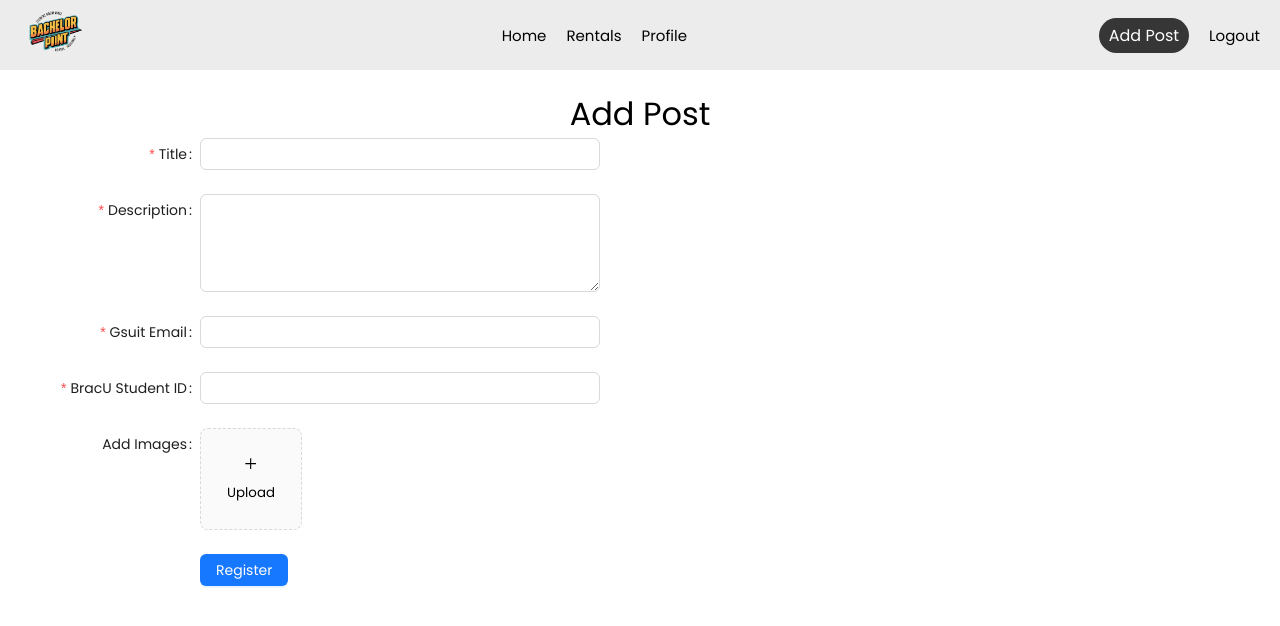
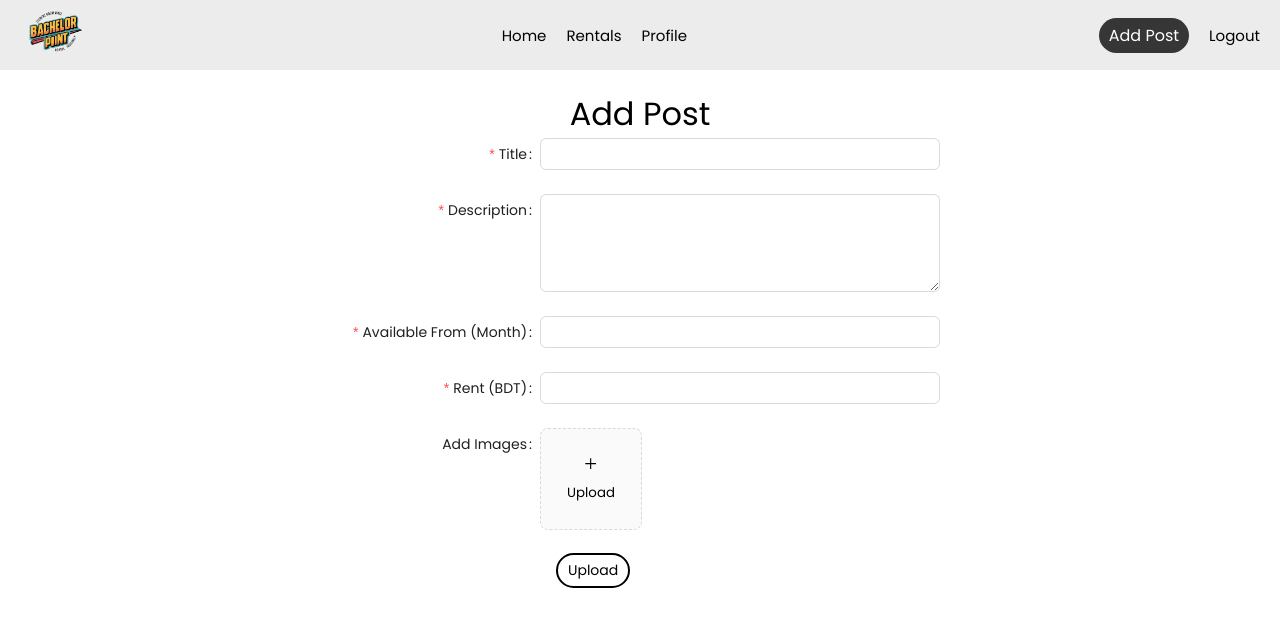
Before and after one commit to mujtahid705/BachelorPoint_frontend, a React (Create React App) app: page /add_post in a window 1280 px wide. Shown: the top 626 px of the page. Built offline with nearby package versions, Linux system fonts and the light colour scheme.

Commit message:
addpost page completed

```diff
--- a/src/pages/AddPost.js
+++ b/src/pages/AddPost.js
@@ -15,7 +15,7 @@ const AddPost = () => {
       setImgError(true);
     } else {
       setImgError(false);
-      const data = { ...values, idImg: flatImg };
+      const data = { ...values, flatImg: flatImg };
       console.log("Success:", data);
     }
   };
@@ -56,6 +56,7 @@ const AddPost = () => {
         <div className={styles.formContainer}>
           <Form
             name="basic"
+            className={styles.form}
             labelCol={{
               span: 8,
             }}
@@ -96,12 +97,12 @@ const AddPost = () => {
             </Form.Item>
 
             <Form.Item
-              label="Gsuit Email"
-              name="email"
+              label="Available From (Month)"
+              name="available_from"
               rules={[
                 {
                   required: true,
-                  message: "Please enter your email!",
+                  message: "Please enter when it is available!",
                 },
               ]}
             >
@@ -109,13 +110,12 @@ const AddPost = () => {
             </Form.Item>
 
             <Form.Item
-              label="BracU Student ID"
-              name="student_id"
+              label="Rent (BDT)"
+              name="rent"
               rules={[
                 {
                   required: true,
-                  pattern: /^\d{8}$/,
-                  message: "Please enter your student id!",
+                  message: "Please enter the rent!",
                 },
               ]}
             >
@@ -153,18 +153,11 @@ const AddPost = () => {
                 </button>
               </Upload>
             </Form.Item>
-            {imgError && (
-              <p className={styles.errorMsg}>
-                Please upload your BracU ID Card!
-              </p>
-            )}
+            {imgError && <p className={styles.errorMsg}>Please add images!</p>}
 
             <Form.Item label={null}>
-              {/* <div htmlType="submit">
+              <Button type="none" htmlType="submit">
                 <CustomButton>Upload</CustomButton>
-              </div> */}
-              <Button type="primary" htmlType="submit">
-                Register
               </Button>
             </Form.Item>
           </Form>
--- a/src/pages/AddPost.module.css
+++ b/src/pages/AddPost.module.css
@@ -6,3 +6,21 @@
   font-size: 2rem;
   margin-top: 20px;
 }
+
+.formContainer {
+  /* background-color: blue; */
+  display: flex;
+  justify-content: center;
+  align-items: center;
+}
+
+.form {
+  width: 100%;
+}
+
+.errorMsg {
+  color: rgb(255, 59, 59);
+  text-align: center;
+  margin-bottom: 20px;
+  margin-left: -10%;
+}
```
